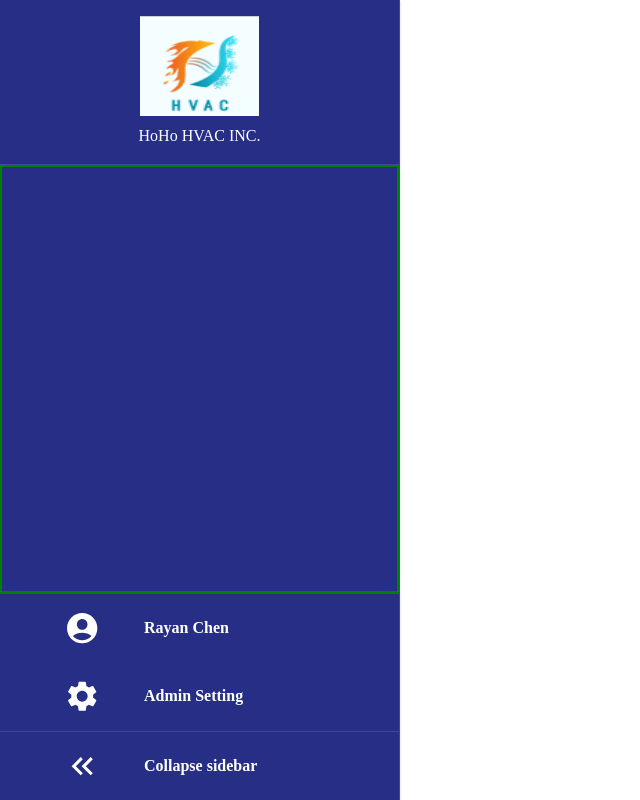
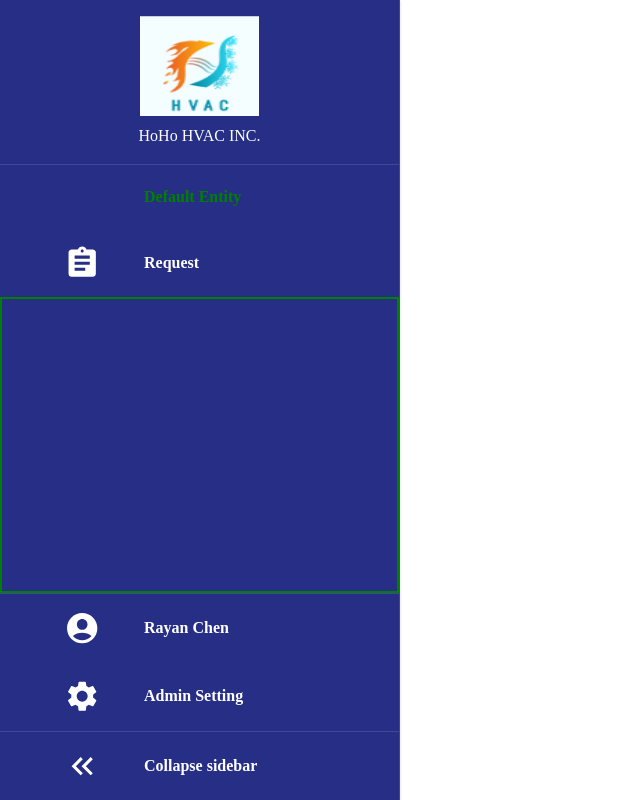
Before and after one commit to RayanCC/Booking-App, a React (Vite) app: page / in a window 1280 px wide. Shown: the whole page, without its empty margins (0-640 px from the left). Built offline with nearby package versions, Linux system fonts and the light colour scheme.

Commit message:
adding sidebar header section

```diff
--- a/src/components/sidebar/SideBar.tsx
+++ b/src/components/sidebar/SideBar.tsx
@@ -9,6 +9,7 @@ import {
 	Stack,
 	Typography
 } from '@mui/material'
+import { requestSection } from './constants'
 import { accountSection } from './constants'
 import { CompanyHeader } from './components/CompanyHeader'
 
@@ -23,8 +24,17 @@ const Sidebar: FC = () => {
 			<CompanyHeader />
 			<Divider />
 			{/* Feature List */}
+			<Box component='header'>
+				<List sx={{ width: '100%' }} disablePadding>
+					{requestSection.map(item => (
+						<SideBarItem item={item} />
+					))}
+				</List>
+			</Box>
 			{/* <FeatureList /> */}
+
 			<Box sx={{ flex: 1, border: '2px solid green' }}></Box>
+
 			{/* Footer */}
 			<Divider />
 			<Box component='footer'>
--- a/src/components/sidebar/components/SideBarItem.tsx
+++ b/src/components/sidebar/components/SideBarItem.tsx
@@ -17,7 +17,11 @@ const SideBarItem: FC<SideBarItemProps> = ({ item }) => {
 					primary={title}
 					slotProps={{
 						primary: {
-							sx: { fontWeight: 'bold', ml: theme => theme.spacing(3) } // spacing text margin left 8*3 px
+							sx: {
+								fontWeight: 'bold',
+								ml: theme => theme.spacing(3),
+								color: title === 'Default Entity' ? 'green' : 'inherit'
+							} // spacing text margin left 8*3 px
 						}
 					}}
 				/>
--- a/src/components/sidebar/constants.tsx
+++ b/src/components/sidebar/constants.tsx
@@ -76,6 +76,11 @@ import { ReactNode } from 'react'
 // 	{ title: 'Report&KPIs', icon: FlagCircleIcon }
 // ]
 
+export const requestSection: SideBarItem[] = [
+	{ title: 'Default Entity' },
+	{ title: 'Request', iconName: 'assignment' }
+]
+
 export const accountSection: SideBarItem[] = [
 	{ title: 'Rayan Chen', iconName: 'account' },
 	{ title: 'Admin Setting', iconName: 'settings' }
--- a/src/components/sidebar/types.ts
+++ b/src/components/sidebar/types.ts
@@ -1,5 +1,5 @@
 export type SideBarItem = {
 	title: string
-	iconName: string
+	iconName?: string
 	path?: string // navigation path
 }
```
